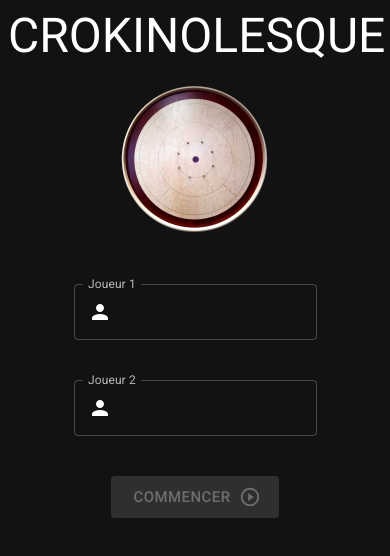
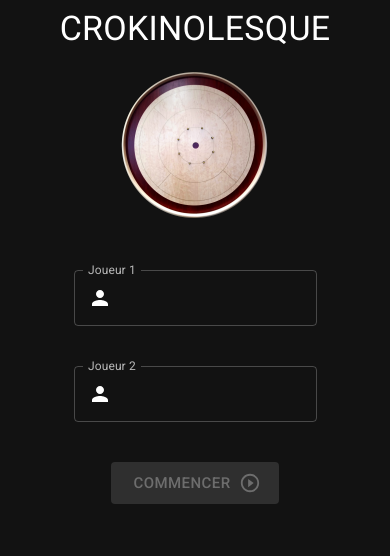
Before and after one commit to rouliane/crokinolesque, a React (Create React App) app: page / in a window 390 px wide. Shown: the top 556 px of the page. Built offline with nearby package versions, Linux system fonts and the light colour scheme.

Commit message:
Fix display issues on mobile

```diff
--- a/src/Game.tsx
+++ b/src/Game.tsx
@@ -26,8 +26,8 @@ enum GamePhase {
 }
 
 export type Round = {
-  player1: {name: string, score: number};
-  player2: {name: string, score: number};
+  player1: { name: string, score: number };
+  player2: { name: string, score: number };
   winner: string | null;
 }
 
@@ -59,13 +59,29 @@ function Game() {
 
   return (
     <Container disableGutters >
-      <Typography variant="h3" textAlign="center" textTransform="uppercase" m={1}>
+      {phase === GamePhase.Ongoing &&
+        <Box display="flex" justifyContent="center" mt={2} mb={2}>
+          <Box display="flex" alignContent="center">
+            <img src={Logo} alt='Logo' width={50} />
+            <Typography variant="h5" component="span" textAlign="center" textTransform="uppercase" m={1}>
               Crokinolesque
             </Typography>
+          </Box>
+        </Box>
+        }
+
+      {phase === GamePhase.Initialization &&
+        <>
+          <Typography variant="h4" textAlign="center" textTransform="uppercase" m={1}>
+            Crokinolesque
+          </Typography>
+
           <Box width={150} height={150} margin="20px auto 50px auto">
-        <img src={Logo} alt='Logo'/>
+            <img src={Logo} alt='Logo' />
           </Box>
-      {phase === GamePhase.Initialization && <Initialization moveToNextPhase={launchGame}/>}
+        </>
+      }
+      {phase === GamePhase.Initialization && <Initialization moveToNextPhase={launchGame} />}
       {phase === GamePhase.Ongoing && <Ongoing
         player1Name={player1Name}
         player2Name={player2Name}
--- a/src/Ongoing.tsx
+++ b/src/Ongoing.tsx
@@ -106,7 +106,7 @@ export default function Ongoing({ player1Name, player2Name, firstPlayer, player1
                 <Box display="flex" justifyContent="space-around" mt={2}>
                     <Button variant="contained" color={roundWinner === null ? 'primary' : roundWinner === player1Name ? 'success' : 'inherit'} onClick={() => setRoundWinner(player1Name)}>{player1Name}</Button>
                     <Button variant="contained" color={roundWinner === null ? 'primary' : roundWinner === player2Name ? 'success' : 'inherit'} onClick={() => setRoundWinner(player2Name)}>{player2Name}</Button>
-                    <Button variant="contained" color="inherit" onClick={() => setRoundAsDraw()}>Personne</Button>
+                    <Button variant="contained" color="inherit" onClick={() => setRoundAsDraw()}>Egalité</Button>
                 </Box>
 
                 {roundWinner !== null &&
@@ -119,7 +119,7 @@ export default function Ongoing({ player1Name, player2Name, firstPlayer, player1
                             InputProps={{
                                 startAdornment: (<InputAdornment position="start"><PinIcon /></InputAdornment>),
                             }}
-                            inputProps={{min: 0, max: 240, style: {textAlign: 'right', fontSize: '2rem'}}}
+                            inputProps={{min: 0, max: 240, style: {textAlign: 'right', fontSize: '1.8rem'}}}
                             onChange={(event: ChangeEvent<HTMLInputElement>) => setRoundPoints(Number(event.target.value))}
                             inputRef={input => input && input.focus()}
                         />
```
Lines whose indentation alone changed are shown as unchanged.
